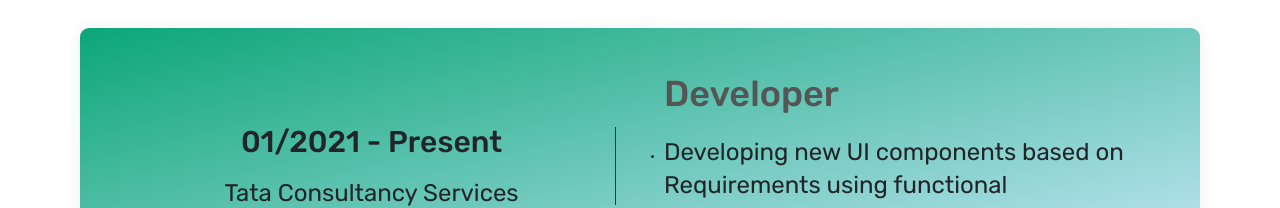
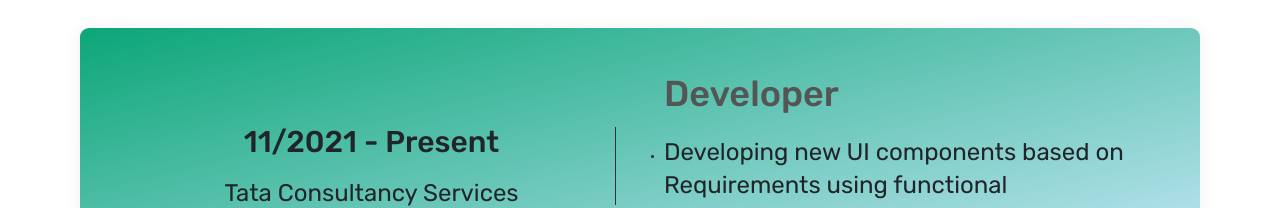
Before and after one commit to mshyam25/My-Portfolio, a React (Create React App) app: page / in a window 1280 px wide. Shown: the part 5640-5848 px from the top of the page. Built offline with nearby package versions, Linux system fonts and the light colour scheme.

Commit message:
Timeline bug fixed

```diff
--- a/src/Components/Work.jsx
+++ b/src/Components/Work.jsx
@@ -9,7 +9,7 @@ const Work = () => {
       <div className='work--box'>
         <div className='work-exp work-1'>
           <div className='time-line'>
-            <p className='time'>01/2021 - Present</p>
+            <p className='time'>11/2021 - Present</p>
             <p className='company'>Tata Consultancy Services</p>
           </div>
           <div className='roles'>
```
